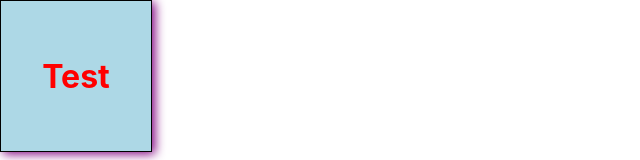
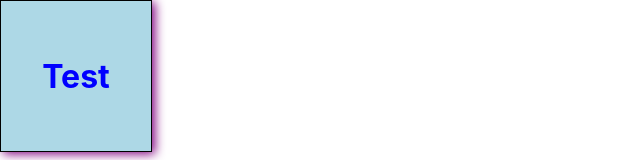
Before and after one commit to sahinmurat/Weather, a React (Create React App) app: page / in a window 1280 px wide. Shown: the top 160 px of the page, without its empty margins (0-640 px from the left). Built offline with nearby package versions, Linux system fonts and the light colour scheme.

Commit message:
styled component used

```diff
--- a/package.json
+++ b/package.json
@@ -9,9 +9,11 @@
     "@testing-library/jest-dom": "^5.11.4",
     "@testing-library/react": "^11.1.0",
     "@testing-library/user-event": "^12.1.10",
+    "node-sass": "4.14.1",
     "react": "^17.0.1",
     "react-dom": "^17.0.1",
     "react-scripts": "4.0.1",
+    "styled-components": "^5.2.1",
     "web-vitals": "^0.2.4"
   },
   "scripts": {
--- a/src/components/Card/Card.style.css
+++ /dev/null
@@ -1,14 +0,0 @@
-.card-wrapper{
-    background-color: lightblue;
-    width: 150px;
-    height: 150px;
-    border: 1px solid black;
-    box-shadow: 3px 2px 10px purple;
-    display: flex;
-    justify-content: center;
-    align-items: center;
-}
-
-h1{
-    color: red;
-}
--- /dev/null
+++ b/src/components/Card/Card.style.js
@@ -0,0 +1,15 @@
+import styled from  'styled-components'
+
+export const StyledCardwrapper = styled.div`
+background-color: lightblue;
+width: 150px;
+height: 150px;
+border: 1px solid black;
+box-shadow: 3px 2px 10px purple;
+display: flex;
+justify-content: center;
+align-items: center;
+`;
+
+export const StyledText = styled.h1`
+color:blue;`
--- a/src/components/Card/index.js
+++ b/src/components/Card/index.js
@@ -1,11 +1,11 @@
 import React from 'react'
-import CardStyle from './Card.style.css'
+import {StyledCardwrapper, StyledText} from './Card.style'
 
 function Card() {
     return (
-        <div className='card-wrapper'  >
-            <h1> Test    </h1>
-        </div>
+        <StyledCardwrapper>
+            <StyledText> Test    </StyledText>
+        </StyledCardwrapper>
     )
 }
 
```
Also changed, not shown: 2 other files (tests, documents, lock files or other folders).
